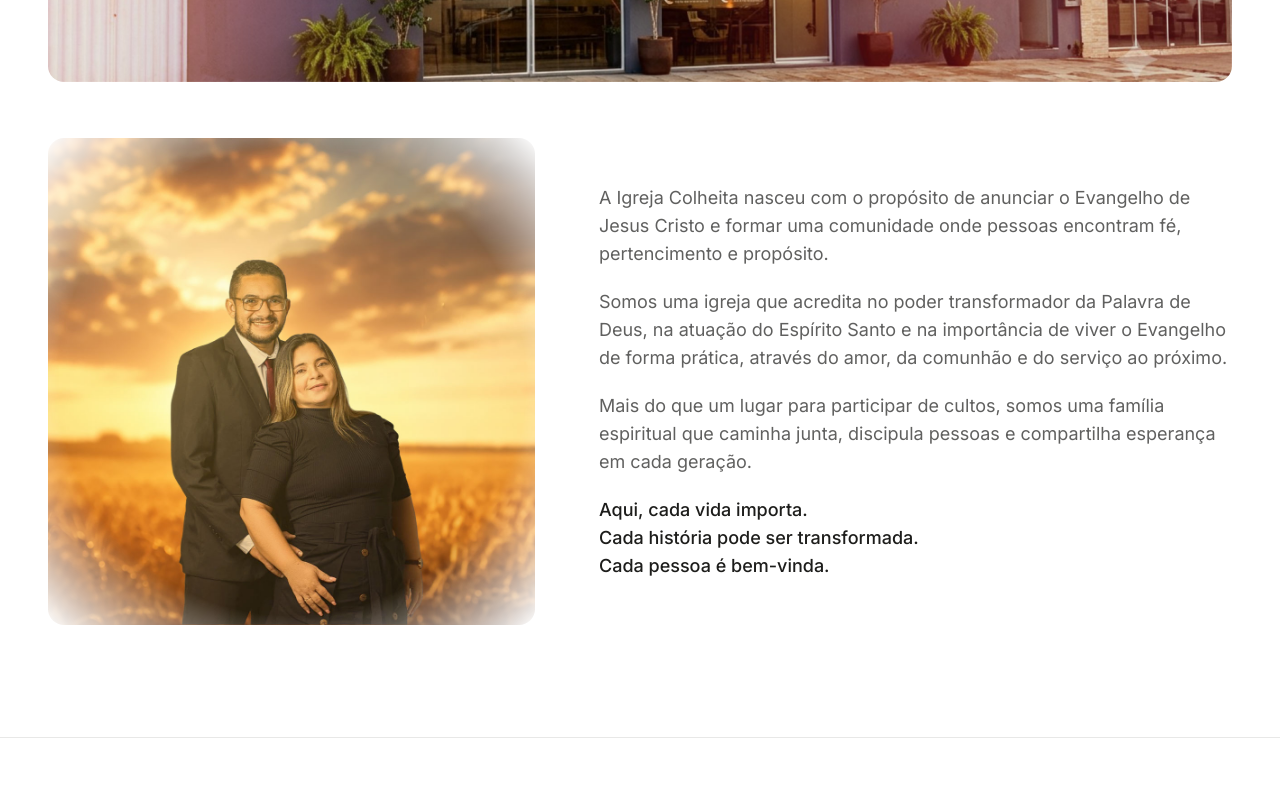
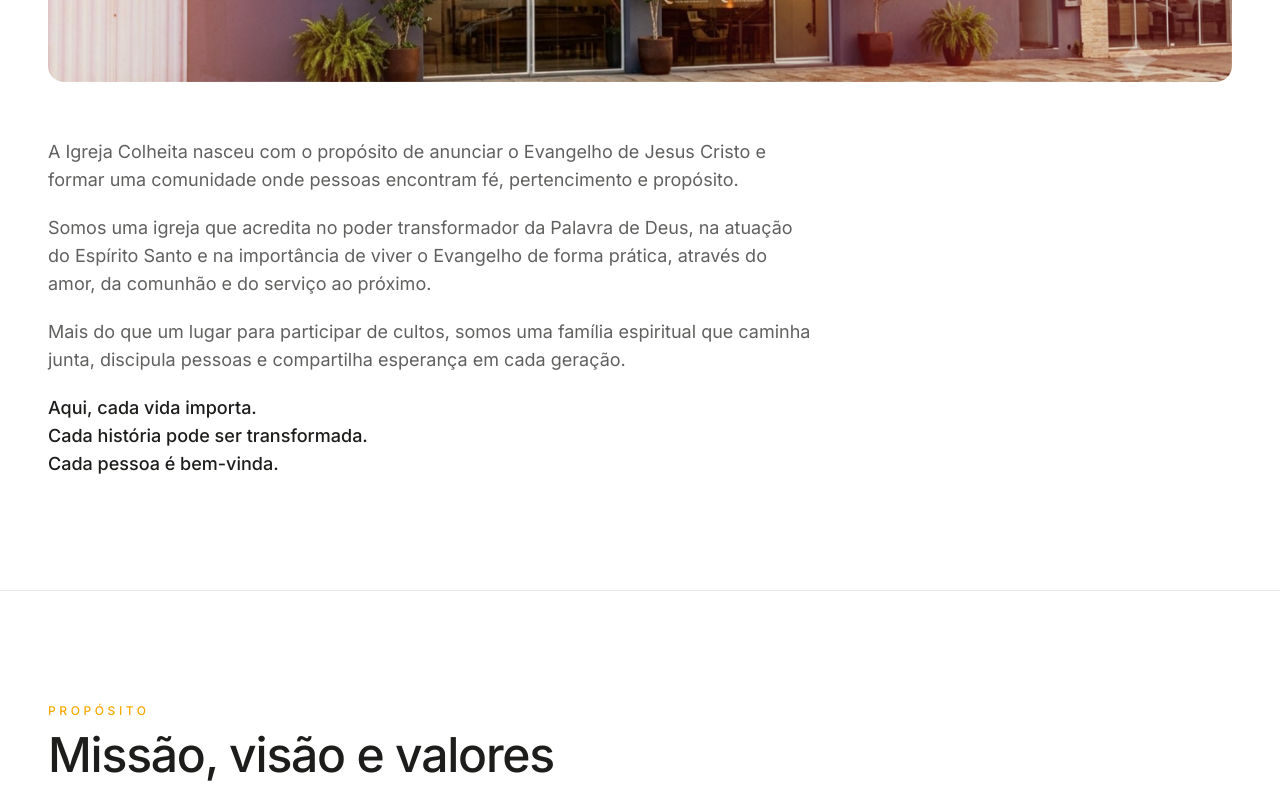
Before and after one commit to asaflael1991-maker/colheita-site, a Next.js app: page / in a window 1280 px wide. Shown: the part 3160-3960 px from the top of the page. Built offline with nearby package versions, Linux system fonts and the light colour scheme.

Commit message:
Remove foto dos pastores de Quem Somos

```diff
--- a/src/app/page.tsx
+++ b/src/app/page.tsx
@@ -2,7 +2,6 @@ import Navbar from "@/components/Navbar";
 import ScrollVideoHero from "@/components/ScrollVideoHero";
 import Section from "@/components/Section";
 import Footer from "@/components/Footer";
-import WatercolorImage from "@/components/WatercolorImage";
 import ScrollScaleImage from "@/components/ScrollScaleImage";
 import MinistryMarquee from "@/components/MinistryMarquee";
 import Counter from "@/components/Counter";
@@ -86,12 +85,6 @@ export default function Home() {
             className="mb-14 aspect-[21/9] w-full"
           />
 
-          <div className="grid gap-10 lg:grid-cols-[minmax(0,1fr)_minmax(0,1.3fr)] lg:items-center lg:gap-16">
-            <WatercolorImage
-              src="/images/pastores.jpg"
-              alt="Pastores da Igreja Colheita"
-              className="aspect-square w-full max-w-md lg:max-w-none"
-            />
           <div className="max-w-3xl space-y-5 text-lg text-[#1d1d1b]/70">
             <p>
               A Igreja Colheita nasceu com o propósito de anunciar o
@@ -116,7 +109,6 @@ export default function Home() {
               <br />
               Cada pessoa é bem-vinda.
             </p>
-            </div>
           </div>
         </Section>
 
```
Lines whose indentation alone changed are shown as unchanged.
